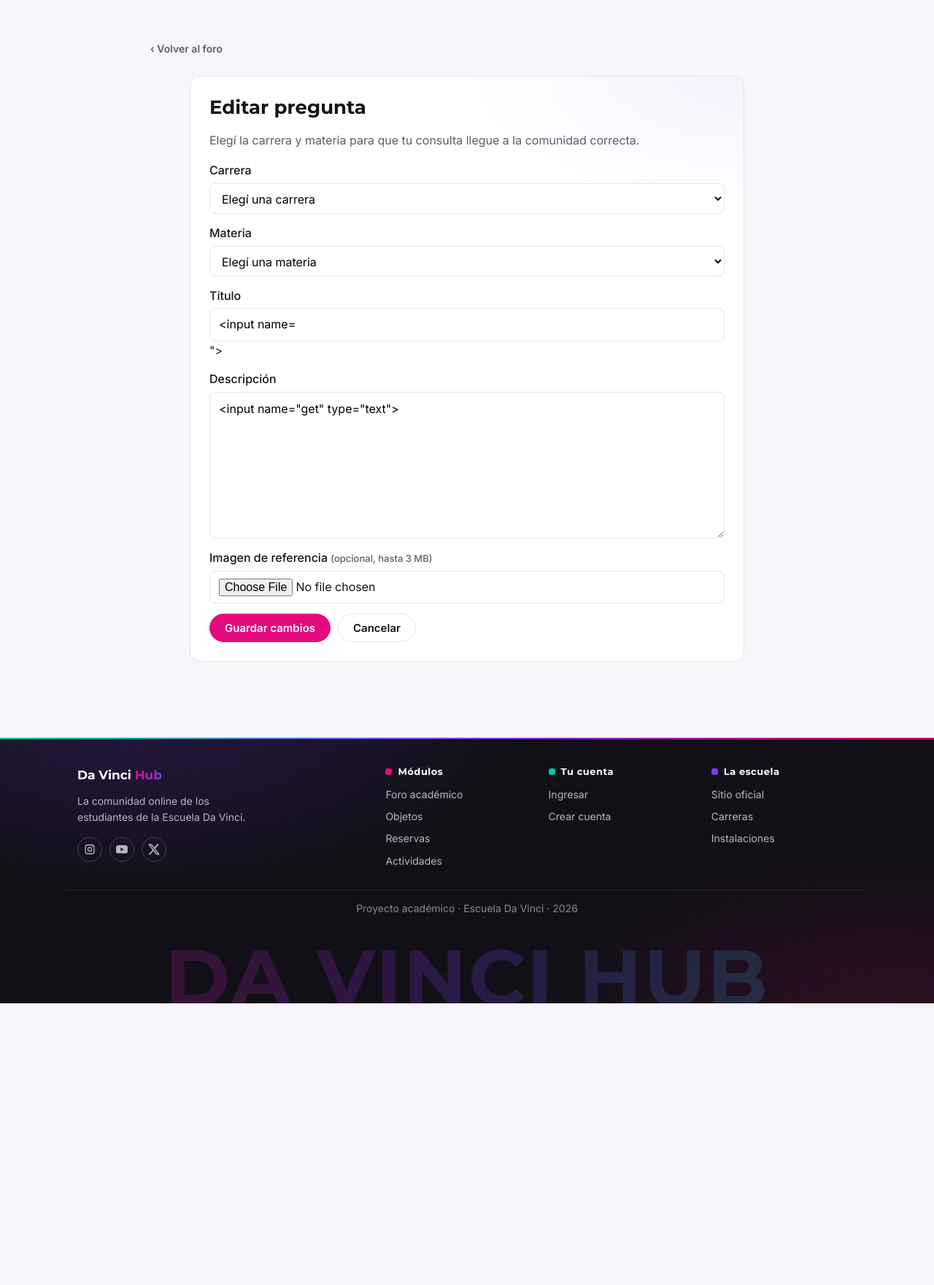
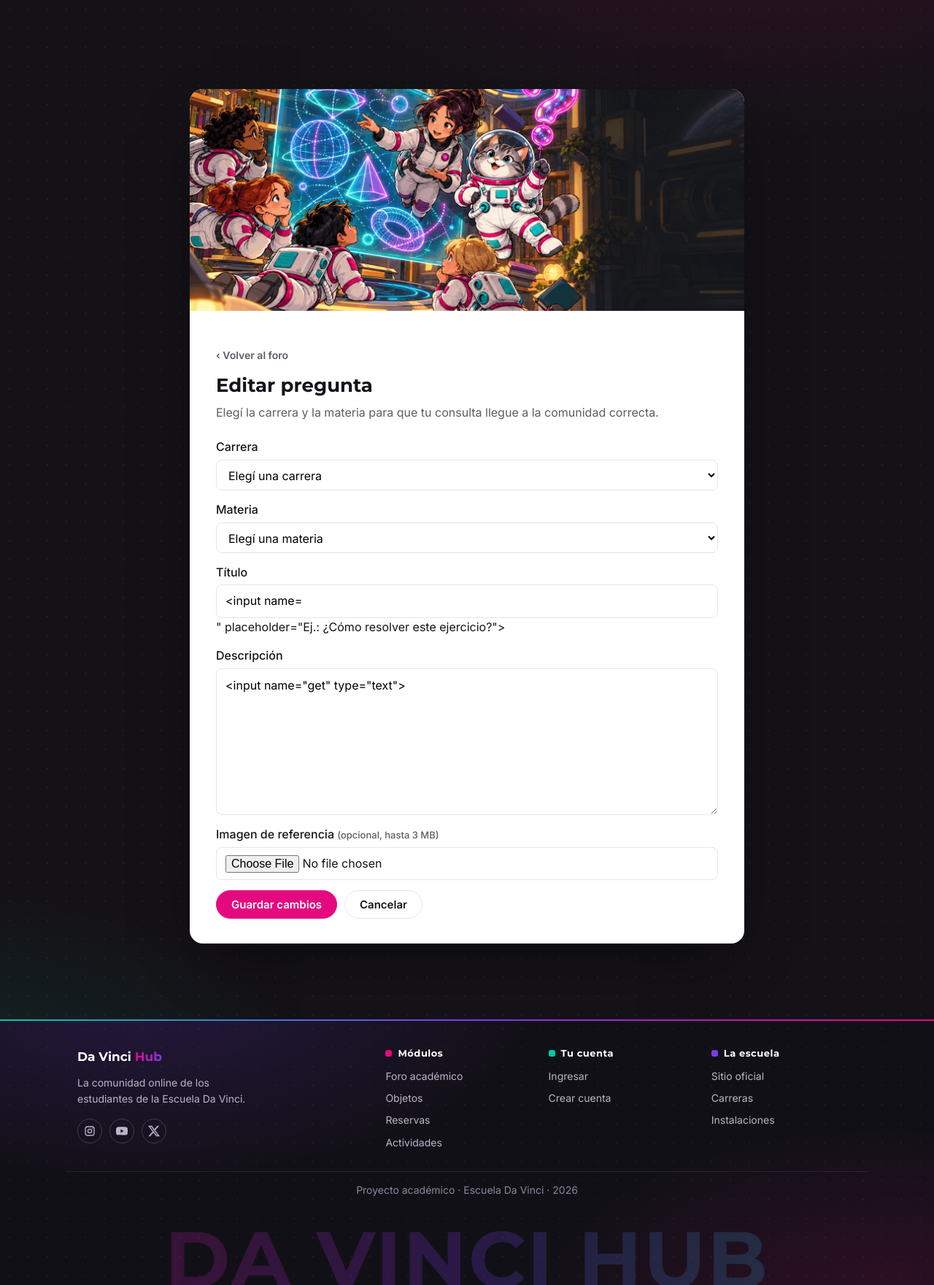
Before and after one commit to LevTsatsorin/DaVinciHub, a Python web app: template davincihub/templates/foro/pregunta_form.html in a window 1280 px wide. Shown: the part 58-1819 px from the top of the page at 73% size. Before the commit the page ends 1433 px from the top, so only its background shows below. Run offline with Jinja, Linux system fonts and the light colour scheme; the template is opened without the code that fills it: most values are stand-ins (such as "Sample title", 1, 10 or a date in 2020); form fields are guessed from the names that the template uses.

Commit message:
style: nuevo estilo para las consultas

```diff
--- a/davincihub/templates/foro/pregunta_form.html
+++ b/davincihub/templates/foro/pregunta_form.html
@@ -3,60 +3,123 @@
 {% block titulo %}{{ "Editar pregunta" if pregunta else "Nueva pregunta" }} — Da Vinci Hub{% endblock %}
 
 {% block contenido %}
-<section class="contenedor pagina-modulo pagina-foro">
-  <a class="enlace-volver foro-volver" href="{{ url_for('foro.detalle', pregunta_id=pregunta.id) if pregunta else url_for('foro.index') }}">‹ Volver al foro</a>
-  <div class="foro-editor tarjeta">
+<section class="formulario-pagina pagina-foro">
+  <div class="tarjeta-propuesta foro-editor">
+
+    <img class="propuesta-imagen"
+         src="{{ url_for('static', filename='img/foro.png') }}"
+         alt="">
+
+    <div class="propuesta-formulario">
+
+      <a class="enlace-volver foro-volver"
+         href="{{ url_for('foro.detalle', pregunta_id=pregunta.id) if pregunta else url_for('foro.index') }}">
+        ‹ Volver al foro
+      </a>
+
       <h1>{{ "Editar pregunta" if pregunta else "Hacer una pregunta" }}</h1>
-    <p>Elegí la carrera y materia para que tu consulta llegue a la comunidad correcta.</p>
-    {% if error %}<p class="error-texto" role="alert">{{ error }}</p>{% endif %}
-    <form method="post" enctype="multipart/form-data" class="formulario foro-formulario">
-      <input type="hidden" name="csrf_token" value="{{ csrf_token() }}">
+
+      <p class="propuesta-intro">
+        Elegí la carrera y la materia para que tu consulta llegue a la comunidad correcta.
+      </p>
+
+      {% if error %}
+        <p class="error-texto" role="alert">{{ error }}</p>
+      {% endif %}
+
       {% set carrera_actual = datos_form.get('carrera_id', pregunta.carrera_id if pregunta else '') | string %}
       {% set materia_actual = datos_form.get('materia_id', pregunta.materia_id if pregunta else '') | string %}
+
+      <form method="post"
+            enctype="multipart/form-data"
+            class="formulario foro-formulario">
+
+        <input type="hidden" name="csrf_token" value="{{ csrf_token() }}">
+
         <div class="campo">
           <label for="carrera_id">Carrera</label>
           <select id="carrera_id" name="carrera_id" required data-foro-carrera>
             <option value="">Elegí una carrera</option>
             {% for carrera in materias | map(attribute='carrera_id') | unique %}
               {% set nombre_carrera = (materias | selectattr('carrera_id', 'equalto', carrera) | first).carrera %}
-            <option value="{{ carrera }}" {% if carrera_actual == carrera | string %}selected{% endif %}>{{ nombre_carrera }}</option>
+              <option value="{{ carrera }}" {% if carrera_actual == carrera | string %}selected{% endif %}>
+                {{ nombre_carrera }}
+              </option>
             {% endfor %}
           </select>
         </div>
+
         <div class="campo">
           <label for="materia_id">Materia</label>
           <select id="materia_id" name="materia_id" required data-foro-materia>
             <option value="">Elegí una materia</option>
             {% for materia in materias %}
-            <option value="{{ materia.id }}" data-carrera="{{ materia.carrera_id }}"
+              <option value="{{ materia.id }}"
+                      data-carrera="{{ materia.carrera_id }}"
                       {% if materia_actual == materia.id | string %}selected{% endif %}>
                 {{ materia.nombre }}
               </option>
             {% endfor %}
           </select>
         </div>
+
         <div class="campo">
           <label for="titulo">Título</label>
-        <input id="titulo" name="titulo" maxlength="160" minlength="10" required value="{{ datos_form.get('titulo', pregunta.titulo if pregunta else '') }}">
+          <input id="titulo"
+                 name="titulo"
+                 maxlength="160"
+                 minlength="10"
+                 required
+                 value="{{ datos_form.get('titulo', pregunta.titulo if pregunta else '') }}"
+                 placeholder="Ej.: ¿Cómo resolver este ejercicio?">
         </div>
+
         <div class="campo">
           <label for="cuerpo">Descripción</label>
-        <textarea id="cuerpo" name="cuerpo" rows="7" maxlength="5000" minlength="10" required>{{ datos_form.get('cuerpo', pregunta.cuerpo if pregunta else '') }}</textarea>
+          <textarea id="cuerpo"
+                    name="cuerpo"
+                    rows="7"
+                    maxlength="5000"
+                    minlength="10"
+                    required
+                    placeholder="Explicá tu duda y agregá los detalles necesarios para que otros estudiantes puedan ayudarte.">{{ datos_form.get('cuerpo', pregunta.cuerpo if pregunta else '') }}</textarea>
         </div>
+
         <div class="campo">
-        <label for="imagen">Imagen de referencia <span class="foro-opcional">(opcional, hasta 3 MB)</span></label>
+          <label for="imagen">
+            Imagen de referencia
+            <span class="foro-opcional">(opcional, hasta 3 MB)</span>
+          </label>
+
           {% if pregunta and pregunta.tiene_imagen %}
-          <p class="foro-imagen-existente">Ya hay una imagen adjunta. Si elegís otra, se reemplaza.</p>
+            <p class="foro-imagen-existente">
+              Ya hay una imagen adjunta. Si elegís otra, se reemplaza.
+            </p>
           {% endif %}
-        <input id="imagen" name="imagen" type="file" accept="image/png,image/jpeg,image/gif,image/webp">
+
+          <input id="imagen"
+                 name="imagen"
+                 type="file"
+                 accept="image/png,image/jpeg,image/gif,image/webp">
         </div>
+
         <div class="foro-form-acciones">
-        <button class="boton boton-primario" type="submit">{{ "Guardar cambios" if pregunta else "Publicar pregunta" }}</button>
-        <a class="boton boton-suave" href="{{ url_for('foro.detalle', pregunta_id=pregunta.id) if pregunta else url_for('foro.index') }}">Cancelar</a>
+          <button class="boton boton-primario" type="submit">
+            {{ "Guardar cambios" if pregunta else "Publicar pregunta" }}
+          </button>
+
+          <a class="boton boton-suave"
+             href="{{ url_for('foro.detalle', pregunta_id=pregunta.id) if pregunta else url_for('foro.index') }}">
+            Cancelar
+          </a>
         </div>
+
       </form>
+    </div>
   </div>
 </section>
 {% endblock %}
 
-{% block scripts %}<script src="{{ url_for('static', filename='foro.js') }}" defer></script>{% endblock %}
+{% block scripts %}
+<script src="{{ url_for('static', filename='foro.js') }}" defer></script>
+{% endblock %}
```
Lines whose indentation alone changed are shown as unchanged.
